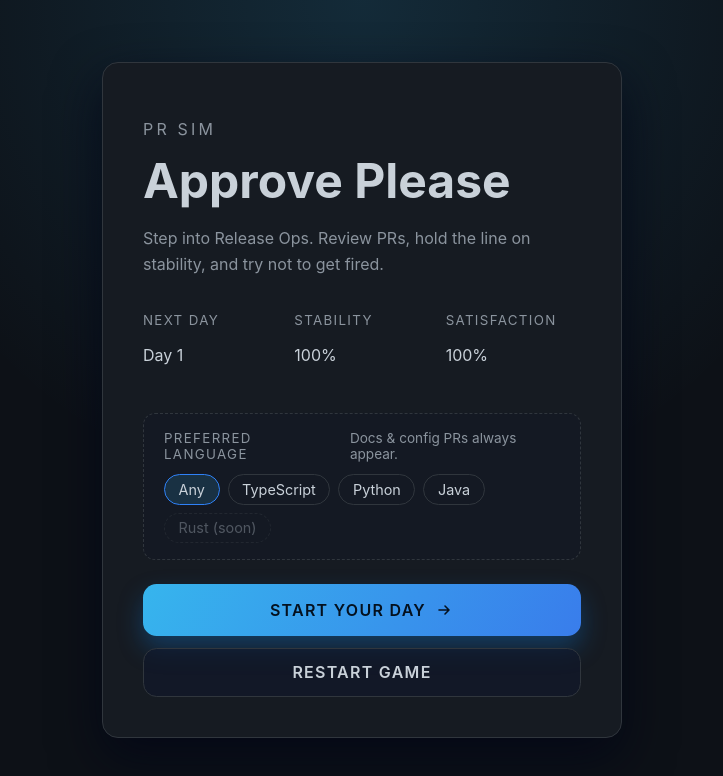
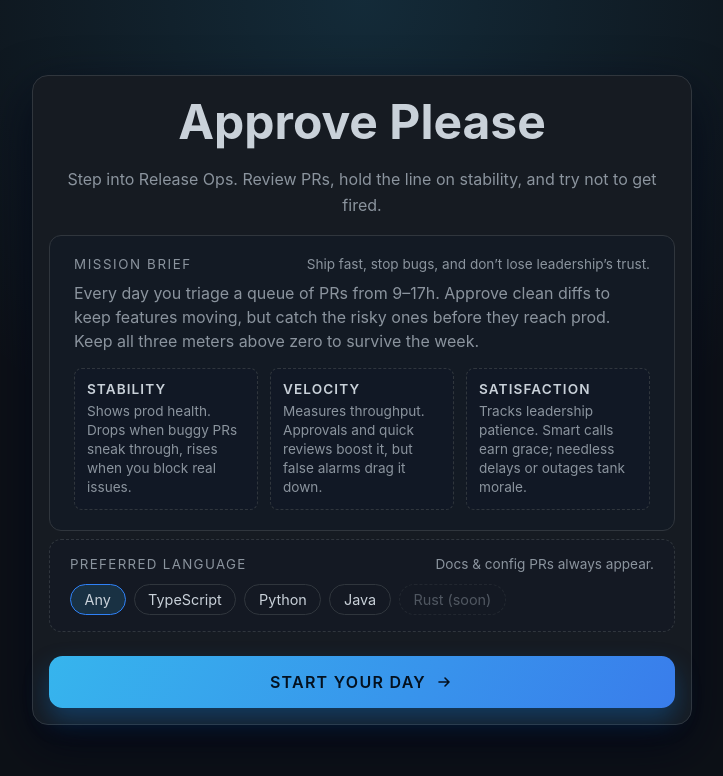
Before and after one commit to llamojha/approve-please, a Next.js app: page / in a window 1280 px wide. Shown: the top 776 px of the page, without its empty margins (278-1001 px from the left). Built offline with nearby package versions, Linux system fonts and the light colour scheme.

Commit message:
Improve Homepage UX

```diff
--- a/pages/index.tsx
+++ b/pages/index.tsx
@@ -20,32 +20,41 @@ const IndexPage = () => {
   const router = useRouter();
 
   const {
-    state: { currentDay, meters, languagePreference },
-    actions: { setLanguagePreference, restartGame }
+    state: { languagePreference },
+    actions: { setLanguagePreference }
   } = useGameState();
 
   return (
     <main className="landing">
       <section className="landing__card">
-        <p className="landing__tag">PR Sim</p>
         <h1>Approve Please</h1>
         <p className="landing__blurb">
           Step into Release Ops. Review PRs, hold the line on stability, and try not to get fired.
         </p>
-        <div className="landing__stats">
-          <div>
-            <small>Next Day</small>
-            <p>Day {currentDay}</p>
+        <section className="landing__primer">
+          <div className="landing__primer-header">
+            <small>Mission Brief</small>
+            <span>Ship fast, stop bugs, and don’t lose leadership’s trust.</span>
           </div>
-          <div>
-            <small>Stability</small>
-            <p>{meters.stability}%</p>
-          </div>
-          <div>
-            <small>Satisfaction</small>
-            <p>{meters.satisfaction}%</p>
-          </div>
-        </div>
+          <p>
+            Every day you triage a queue of PRs from 9–17h. Approve clean diffs to keep features moving, but catch the
+            risky ones before they reach prod. Keep all three meters above zero to survive the week.
+          </p>
+          <dl className="landing__primer-stats">
+            <div>
+              <dt>Stability</dt>
+              <dd>Shows prod health. Drops when buggy PRs sneak through, rises when you block real issues.</dd>
+            </div>
+            <div>
+              <dt>Velocity</dt>
+              <dd>Measures throughput. Approvals and quick reviews boost it, but false alarms drag it down.</dd>
+            </div>
+            <div>
+              <dt>Satisfaction</dt>
+              <dd>Tracks leadership patience. Smart calls earn grace; needless delays or outages tank morale.</dd>
+            </div>
+          </dl>
+        </section>
         <section className="landing__language">
           <div className="landing__language-header">
             <small>Preferred Language</small>
@@ -89,9 +98,6 @@ const IndexPage = () => {
               />
             </svg>
           </button>
-          <button type="button" className="landing__restart" onClick={restartGame}>
-            Restart Game
-          </button>
         </div>
       </section>
       <style jsx>{`
@@ -100,13 +106,13 @@ const IndexPage = () => {
           display: flex;
           align-items: center;
           justify-content: center;
-          padding: 2rem;
+          padding: 0.125rem;
           background: radial-gradient(circle at top, rgba(56, 189, 248, 0.15), transparent 50%), var(--bg);
         }
         .landing__card {
-          width: min(520px, 100%);
+          width: min(660px, 100%);
           background: var(--bg-panel);
-          padding: 2.5rem;
+          padding: 1rem;
           border-radius: 1rem;
           border: 1px solid var(--border);
           box-shadow: 0 20px 50px rgba(2, 6, 23, 0.8);
@@ -114,6 +120,7 @@ const IndexPage = () => {
         h1 {
           margin: 0 0 0.5rem;
           font-size: clamp(2rem, 4vw, 3rem);
+          text-align: center;
         }
         .landing__tag {
           text-transform: uppercase;
@@ -124,17 +131,60 @@ const IndexPage = () => {
         .landing__blurb {
           color: var(--muted);
           line-height: 1.6;
+          text-align: center;
         }
-        .landing__stats {
-          display: grid;
-          grid-template-columns: repeat(3, 1fr);
+        .landing__primer {
+          border: 1px solid var(--border);
+          border-radius: 0.75rem;
+          padding: 1.25rem 1.5rem;
+          background: rgba(15, 23, 42, 0.35);
+          margin-bottom: 0.5rem;
+        }
+        .landing__primer-header {
+          display: flex;
+          justify-content: space-between;
+          align-items: baseline;
           gap: 1rem;
-          margin: 2rem 0;
+          margin-bottom: 0.6rem;
         }
-        .landing__stats small {
+        .landing__primer-header small {
           text-transform: uppercase;
           color: var(--muted);
-          letter-spacing: 0.1em;
+          letter-spacing: 0.12em;
+        }
+        .landing__primer-header span {
+          color: var(--muted);
+          font-size: 0.85rem;
+        }
+        .landing__primer p {
+          margin: 0 0 0.9rem;
+          color: var(--muted);
+          line-height: 1.5;
+        }
+        .landing__primer-stats {
+          display: grid;
+          grid-template-columns: repeat(auto-fit, minmax(160px, 1fr));
+          gap: 0.75rem;
+          margin: 0;
+        }
+        .landing__primer-stats div {
+          background: rgba(15, 23, 42, 0.35);
+          border-radius: 0.5rem;
+          padding: 0.75rem;
+          border: 1px dashed var(--border);
+        }
+        .landing__primer-stats dt {
+          font-weight: 600;
+          margin-bottom: 0.35rem;
+          text-transform: uppercase;
+          letter-spacing: 0.08em;
+          font-size: 0.85rem;
+        }
+        .landing__primer-stats dd {
+          margin: 0;
+          font-size: 0.85rem;
+          color: var(--muted);
+          line-height: 1.4;
         }
         .landing__language {
           border: 1px dashed var(--border);
@@ -230,27 +280,6 @@ const IndexPage = () => {
         .landing__cta:focus-visible svg {
           transform: translateX(3px);
         }
-        .landing__restart {
-          border: 1px solid var(--border);
-          background: rgba(15, 23, 42, 0.6);
-          color: var(--text);
-          border-radius: 0.85rem;
-          padding: 0.85rem 1.25rem;
-          font-weight: 600;
-          text-transform: uppercase;
-          letter-spacing: 0.08em;
-          cursor: pointer;
-          transition: border-color 0.2s, background 0.2s;
-        }
-        .landing__restart:hover,
-        .landing__restart:focus-visible {
-          border-color: var(--accent);
-          background: rgba(56, 189, 248, 0.1);
-        }
-        .landing__restart:focus-visible {
-          outline: 2px solid var(--accent);
-          outline-offset: 3px;
-        }
       `}</style>
     </main>
   );
```
Also changed, not shown: 1 other file (tests, documents, lock files or other folders).
